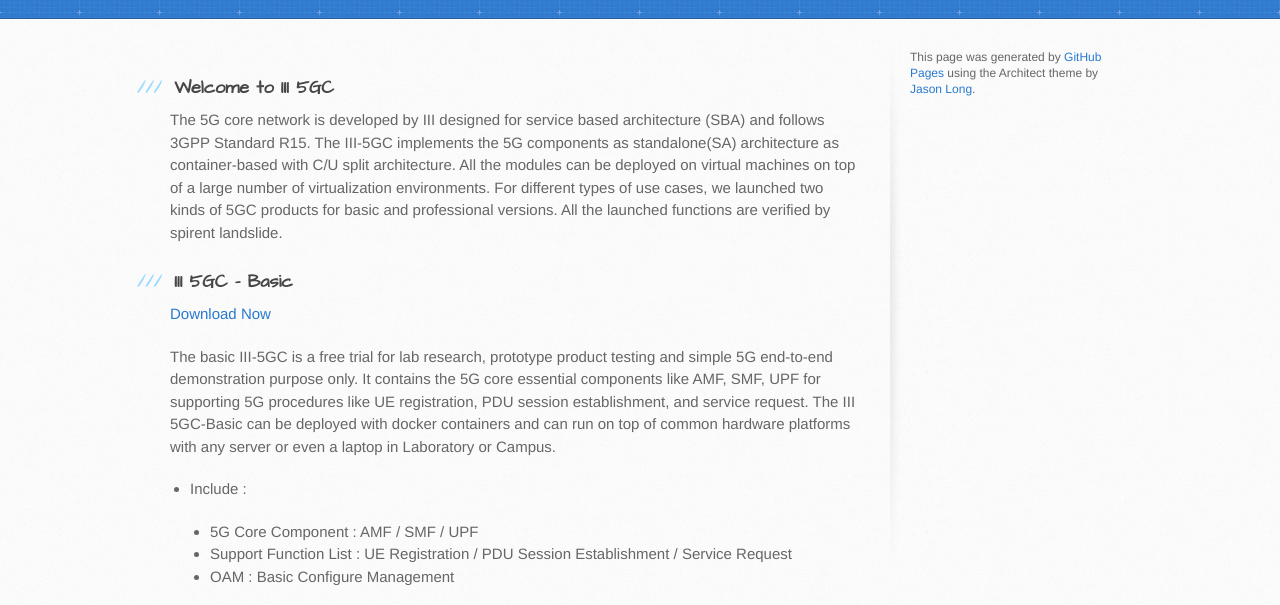
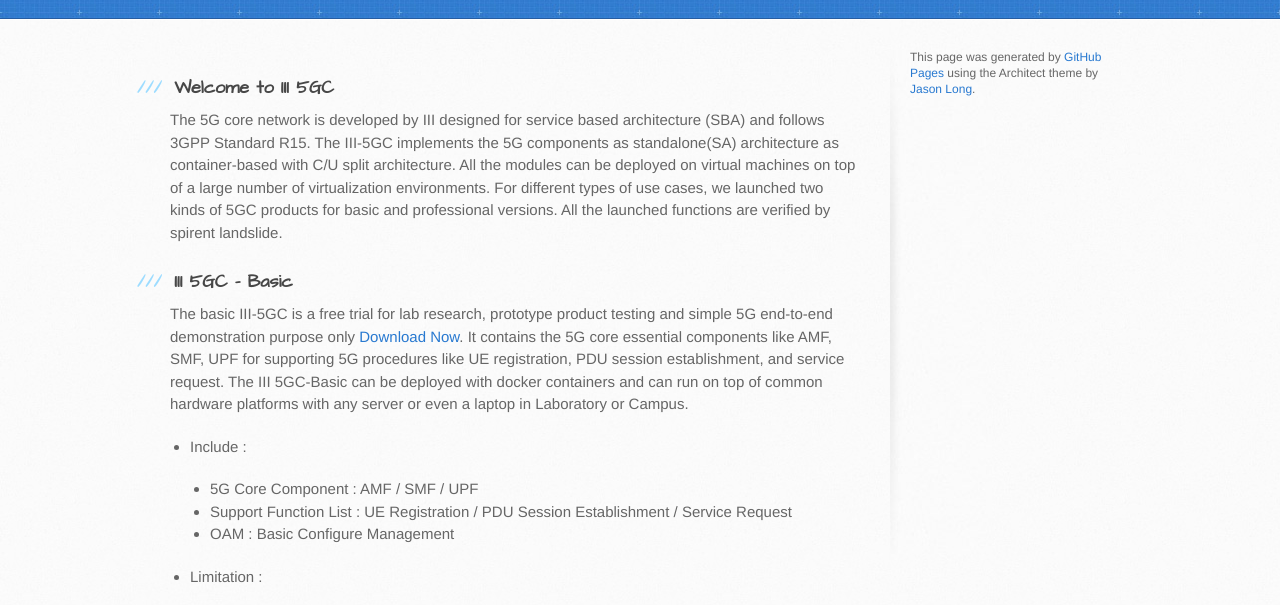
Before and after one commit to III-5GC/III-5GC.github.io, a plain HTML site: page index.html in a window 1280 px wide. Shown: the part 148-753 px from the top of the page. Drawn offline with Linux system fonts and the light colour scheme.

Commit message:
Replace master branch with page content via GitHub

```diff
--- a/index.html
+++ b/index.html
@@ -34,8 +34,7 @@
 All the launched functions are verified by spirent landslide.</p>
 <h3>
 <a id="iii-5gc---basic" class="anchor" href="#iii-5gc---basic" aria-hidden="true"><span aria-hidden="true" class="octicon octicon-link"></span></a>III 5GC - Basic</h3>
-<p><a href="https://github.com/III-5GC/III-5GC-Free-Trial">Download Now</a></p>
-<p>The basic III-5GC is a free trial for lab research, prototype product testing and simple 5G end-to-end demonstration purpose only. It contains the 5G core essential components like AMF, SMF, UPF for supporting 5G procedures like UE registration, PDU session establishment, and service request. The III 5GC-Basic can be deployed with docker containers and can run on top of common hardware platforms with any server or even a laptop in Laboratory or Campus.</p>
+<p>The basic III-5GC is a free trial for lab research, prototype product testing and simple 5G end-to-end demonstration purpose only <a href="https://github.com/III-5GC/III-5GC-Free-Trial">Download Now</a>. It contains the 5G core essential components like AMF, SMF, UPF for supporting 5G procedures like UE registration, PDU session establishment, and service request. The III 5GC-Basic can be deployed with docker containers and can run on top of common hardware platforms with any server or even a laptop in Laboratory or Campus.</p>
 <ul>
 <li>
 <p>Include :</p>
```
Also changed, not shown: params.json (+1 -1 lines).
